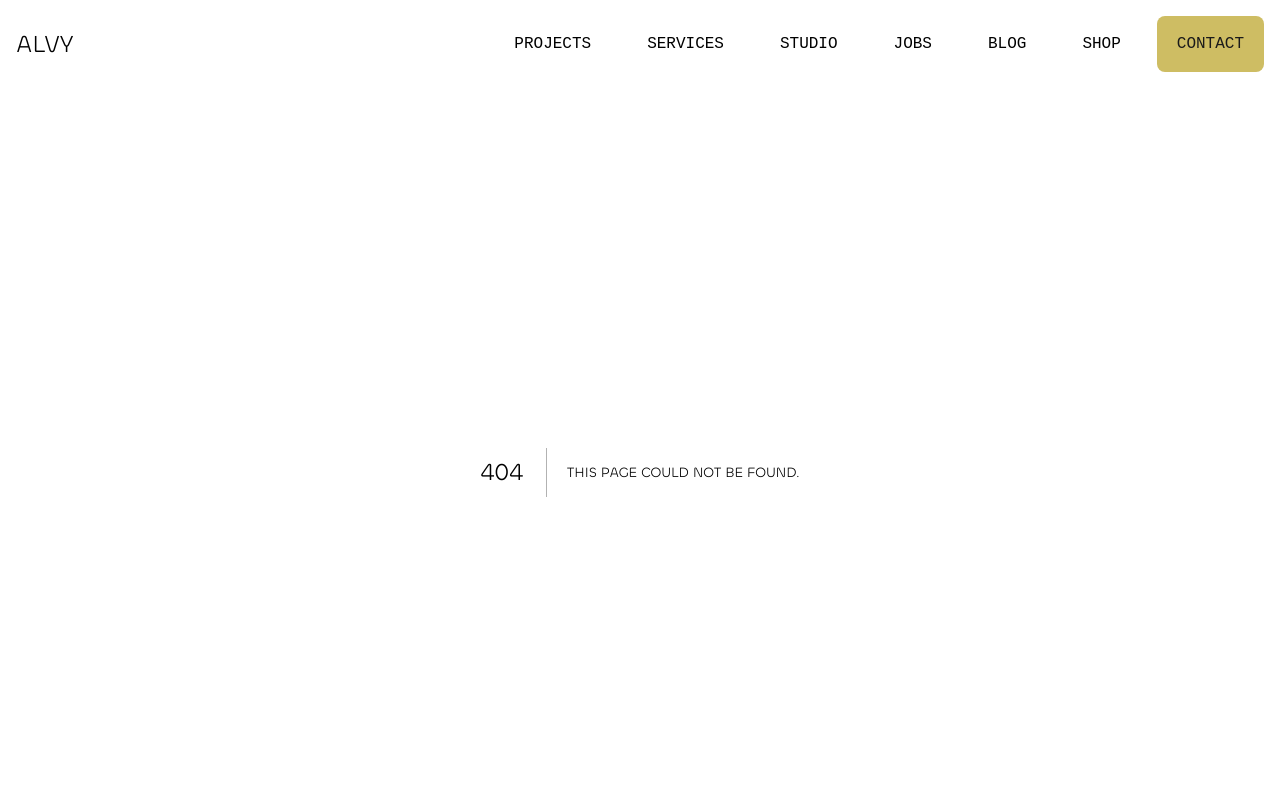
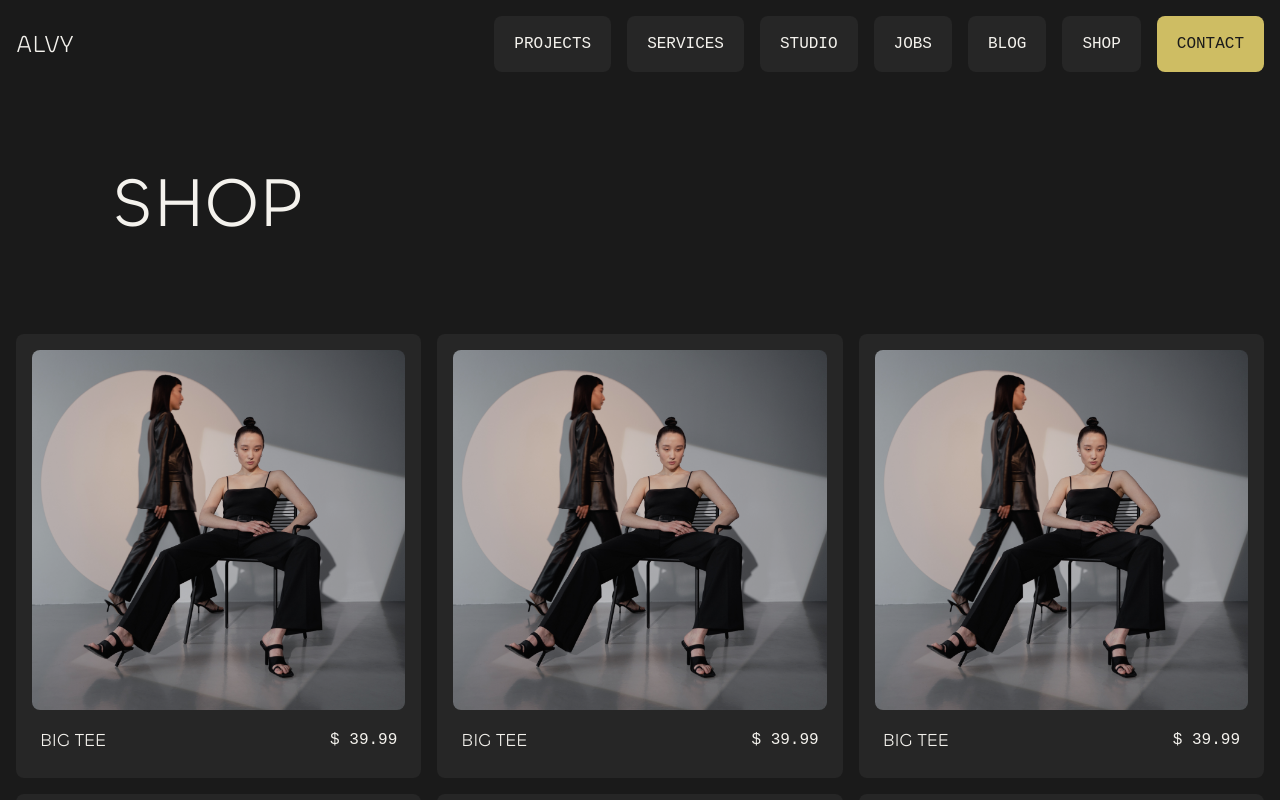
Before and after one commit to ubong-s/alvy, a Next.js app: page /shop in a window 1280 px wide. Before the commit this address had no page. Shown: the top 800 px of the page. Built offline with nearby package versions, Linux system fonts and the light colour scheme.

Commit message:
shop page  styling completed

```diff
--- a/app/components/_shared/CallToAction.tsx
+++ b/app/components/_shared/CallToAction.tsx
@@ -20,7 +20,7 @@ export const CallToAction: React.FC<CallToActionProps> = ({
     <section className="p-8 grid gap-6 bg-sundance rounded-lg my-4 lg:grid-cols-4 lg:gap-20 lg:items-end xl:gap-36 xl:p-12">
       <div className="text-cod-gray lg:col-span-3">
         <p className="font-roboto-mono uppercase mb-4">{subtitle}</p>
-        <h2 className="text-5xl lg:text-[60px] xl:text-[80px] max-w-[1000px]">
+        <h2 className="text-5xl lg:text-[60px] xl:text-[70px] 2xl:text-[80px] max-w-[1000px]">
           {title}
         </h2>
       </div>
--- a/app/components/_shared/PageHeader.tsx
+++ b/app/components/_shared/PageHeader.tsx
@@ -18,18 +18,20 @@ export const PageHeader: React.FC<PageHeaderProps> = ({
   gutter,
 }) => {
   return (
-    <section className="py-16 lg:p-24 grid gap-8 lg:grid-cols-3 lg:gap-30 lg:items-end">
-      <div className={`lg:col-span-2 ${gutter !== "small" && "max-w-[800px]"}`}>
+    <section className="py-16 lg:p-24 grid gap-8 lg:grid-cols-3 lg:gap-16 lg:items-end xl:gap-30">
+      <div
+        className={`lg:col-span-2  ${gutter !== "small" && "max-w-[800px]"}`}
+      >
         {smallTitle ? (
           <div>
             <h1 className="font-roboto-mono mb-4">{smallTitle}</h1>
-            <p className="font-chillax text-5xl lg:text-[60px] xl:text-[80px] max-w-[1000px] uppercase">
+            <p className="font-chillax text-5xl lg:text-[55px]  xl:text-[70px] 2xl:text-[80px] max-w-[1000px] uppercase">
               {bigTitle}
             </p>
           </div>
         ) : (
           <div>
-            <h1 className="text-5xl lg:text-[60px] xl:text-[80px] max-w-[1000px]">
+            <h1 className="text-5xl lg:text-[60px] xl:text-[70px] 2xl:text-[80px] max-w-[1000px]">
               {bigTitle}
             </h1>
           </div>
--- a/app/jobs/components/Job.tsx
+++ b/app/jobs/components/Job.tsx
@@ -17,13 +17,13 @@ export const Job: React.FC<JobProps> = ({
 }) => {
   return (
     // lg:flex lg:justify-between lg:items-center lg:gap-8
-    <div className="p-4 lg:p-12 bg-cod-gray-1 grid gap-8 lg:flex lg:justify-between lg:items-center ">
+    <div className="p-4 md:p-8 lg:p-12 bg-cod-gray-1 grid gap-8 lg:flex lg:justify-between lg:items-center ">
       <div className="max-w-[480px]">
-        <h3 className="text-2xl mb-2">{position}</h3>
+        <h3 className="text-2xl mb-2 lg:text-3xl">{position}</h3>
         <p>{description}</p>
       </div>
 
-      <div className="lg:flex lg:gap-8">
+      <div className="grid gap-4 md:flex md:gap-8">
         <div className="flex items-center gap-4 uppercase">
           <span className="block px-5 py-3 rounded-md bg-cod-gray-2 border border-t-light font-roboto-mono">
             {type}
--- /dev/null
+++ b/app/shop/components/ProductCard.tsx
@@ -0,0 +1,32 @@
+"use client";
+
+import Image from "next/image";
+import Link from "next/link";
+
+interface ProductCardProps {
+  name: string;
+  price: number;
+  image: string;
+}
+
+export const ProductCard: React.FC<ProductCardProps> = ({
+  image,
+  name,
+  price,
+}) => {
+  return (
+    <Link href="#" className="p-4 bg-cod-gray-1 rounded-lg">
+      <Image
+        src={image}
+        alt={name}
+        width={580}
+        height={590}
+        className="rounded-lg w-full"
+      />
+      <div className="flex justify-between items-center px-2 pt-4 pb-2">
+        <h3 className="lg:text-lg">{name}</h3>
+        <p className="font-roboto-mono text-base">$ {price.toFixed(2)}</p>
+      </div>
+    </Link>
+  );
+};
--- /dev/null
+++ b/app/shop/components/ProductList.tsx
@@ -0,0 +1,14 @@
+"use client";
+
+import { products } from "@/mockdata/product";
+import { ProductCard } from "./ProductCard";
+
+export const ProductList = () => {
+  return (
+    <section className="grid gap-4 md:grid-cols-2 lg:grid-cols-3">
+      {products.map((product) => (
+        <ProductCard key={product.id} {...product} />
+      ))}
+    </section>
+  );
+};
--- /dev/null
+++ b/app/shop/components/index.ts
@@ -0,0 +1 @@
+export { ProductList } from "./ProductList";
--- /dev/null
+++ b/app/shop/page.tsx
@@ -0,0 +1,13 @@
+import React from "react";
+import { CallToAction, PageHeader } from "../components";
+import { ProductList } from "./components";
+
+export default function Shop() {
+  return (
+    <>
+      <PageHeader bigTitle="Shop" />
+      <ProductList />
+      <CallToAction />
+    </>
+  );
+}
--- /dev/null
+++ b/mockdata/product.ts
@@ -0,0 +1,38 @@
+export const products = [
+  {
+    id: 1,
+    name: "Big Tee",
+    price: 39.99,
+    image: "/images/noise.png",
+  },
+  {
+    id: 2,
+    name: "Big Tee",
+    price: 39.99,
+    image: "/images/noise.png",
+  },
+  {
+    id: 3,
+    name: "Big Tee",
+    price: 39.99,
+    image: "/images/noise.png",
+  },
+  {
+    id: 4,
+    name: "Big Tee",
+    price: 39.99,
+    image: "/images/noise.png",
+  },
+  {
+    id: 5,
+    name: "Big Tee",
+    price: 39.99,
+    image: "/images/noise.png",
+  },
+  {
+    id: 6,
+    name: "Big Tee",
+    price: 39.99,
+    image: "/images/noise.png",
+  },
+];
```
